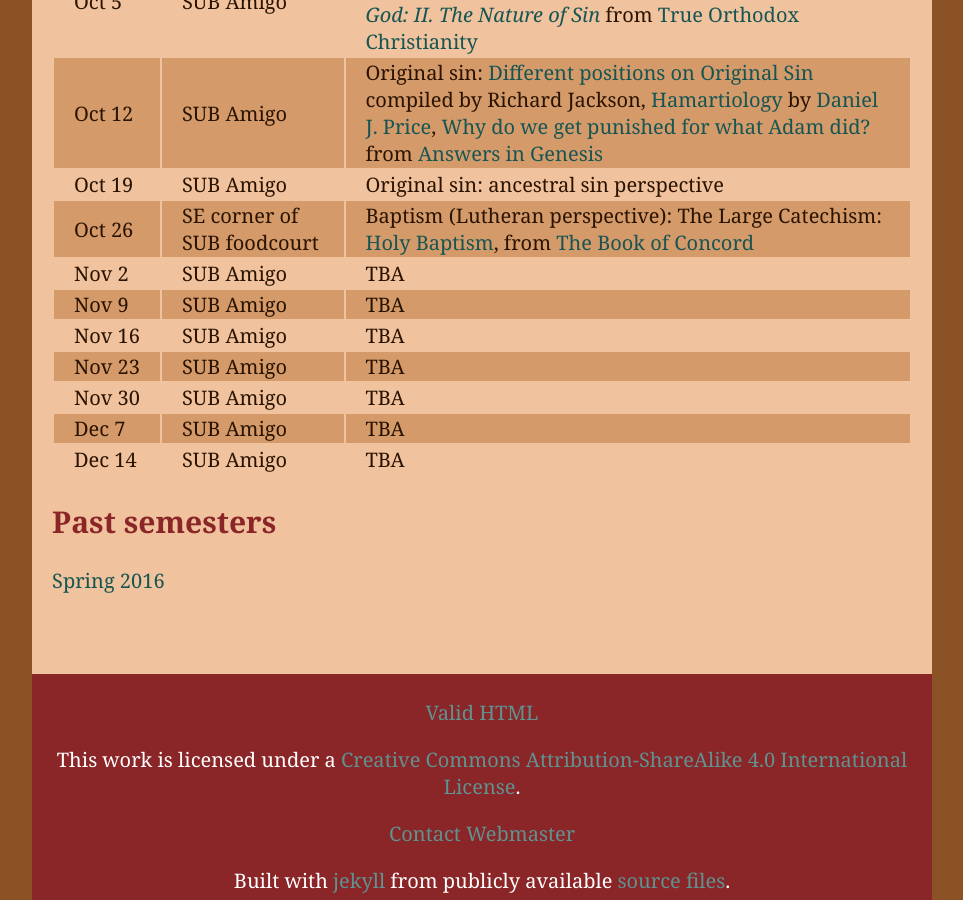
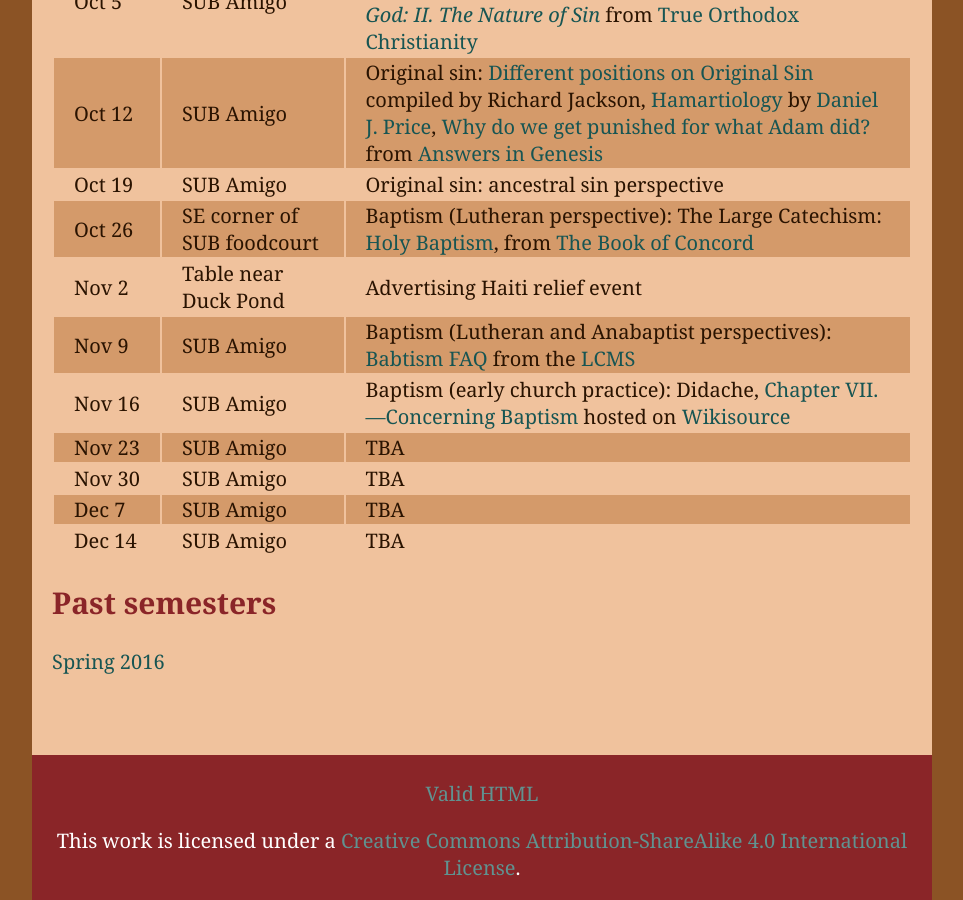
Before and after one commit to jarthurgross/gcf-website, a Jekyll site: the page built from lunchbox_theology/index.md, in a window 1280 px wide and 900 px high, scrolled down 1073 px. Shown: the whole window, without its empty margins (158-1121 px from the left). Built offline with Jekyll 4.4.1, drawn with Linux system fonts in a browser that asks for light colours; Markdown is read by kramdown in place of the engine named in the settings.

Commit message:
Update schedule

```diff
--- a/lunchbox_theology/index.md
+++ b/lunchbox_theology/index.md
@@ -30,9 +30,9 @@ relevant reading material as we settle on them.
 | Oct&nbsp;12 | SUB&nbsp;Amigo | Original sin: [Different positions on Original Sin][rjsum] compiled by Richard Jackson, [Hamartiology][hamar] by [Daniel J. Price][djp], [Why do we get punished for what Adam did?][punadam] from [Answers in Genesis][aig] |
 | Oct&nbsp;19 | SUB&nbsp;Amigo | Original sin: ancestral sin perspective  |
 | Oct&nbsp;26 | SE corner of SUB foodcourt | Baptism (Lutheran perspective): The Large Catechism: [Holy Baptism][lcbap], from [The Book of Concord][boc] |
-| Nov&nbsp;2  | SUB&nbsp;Amigo | TBA                                      |
-| Nov&nbsp;9  | SUB&nbsp;Amigo | TBA                                      |
-| Nov&nbsp;16 | SUB&nbsp;Amigo | TBA                                      |
+| Nov&nbsp;2  | Table near Duck Pond | Advertising Haiti relief event     |
+| Nov&nbsp;9  | SUB&nbsp;Amigo | Baptism (Lutheran and Anabaptist perspectives): [Babtism FAQ][lcmsbapfaq] from the [LCMS]                                      |
+| Nov&nbsp;16 | SUB&nbsp;Amigo | Baptism (early church practice): Didache, [Chapter VII.&mdash;Concerning Baptism][didachebap] hosted on [Wikisource][wikisrc] |
 | Nov&nbsp;23 | SUB&nbsp;Amigo | TBA                                      |
 | Nov&nbsp;30 | SUB&nbsp;Amigo | TBA                                      |
 | Dec&nbsp;7  | SUB&nbsp;Amigo | TBA                                      |
@@ -60,3 +60,7 @@ Past semesters
 [aig]: https://answersingenesis.org/
 [lcbap]: http://bookofconcord.org/lc-6-baptism.php
 [boc]: http://bookofconcord.org
+[lcmsbapfaq]: http://www.lcms.org/faqs/doctrine
+[lcms]: http://www.lcms.org
+[didachebap]: https://en.wikisource.org/wiki/Ante-Nicene_Fathers/Volume_VII/The_Teaching_of_the_Twelve_Apostles/The_Teaching_of_the_Twelve_Apostles/Chapter_VII
+[wikisrc]: https://en.wikisource.org/wiki/Main_Page
```
